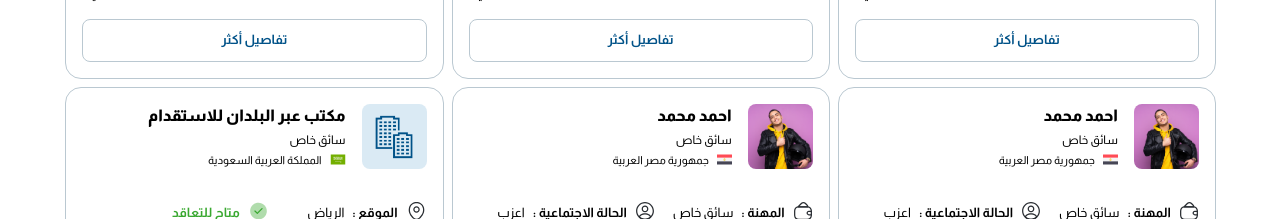
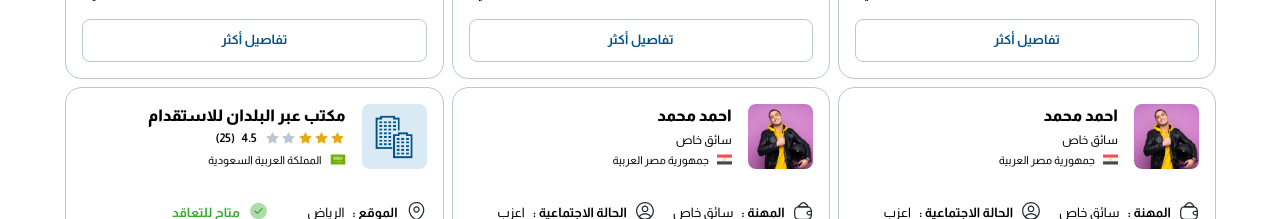
Before and after one commit to OmnikKhaled2121/Estkdam, a React (Vite) app: page /EstkdamOffices in a window 1280 px wide. Shown: the part 1515-1734 px from the top of the page. Built offline with nearby package versions, Linux system fonts and the light colour scheme.

Commit message:
add cards

```diff
--- a/src/components/OfficeCard.jsx
+++ b/src/components/OfficeCard.jsx
@@ -56,7 +56,7 @@ export default function OfficeCard() {
               lineHeight: "18px",
             }}
           >
-            سائق خاص
+            <Rate />
           </Box>
           <Box
             sx={{
@@ -315,8 +315,38 @@ export default function OfficeCard() {
 }
 
 function Rate() {
-  const x = [1, 2, 3, 4, 5];
-  return <Box>
-
-  </Box>;
+  const stars = [1, 2, 3, 4, 5];
+  return (
+    <Box sx={{ display: "flex   " }}>
+      {stars.map((star, index) => {
+        return (
+          <span key={index} style={{ padding: ".1rem" }}>
+            <svg
+              xmlns="http://www.w3.org/2000/svg"
+              width="13"
+              height="12"
+              viewBox="0 0 13 12"
+              fill="none"
+            >
+              <path
+                d="M6.50293 0.500008C6.41883 0.499502 6.33626 0.521745 6.26459 0.564216C6.19292 0.606688 6.13502 0.667687 6.09745 0.740295L4.55172 3.72325L0.881327 4.26827C0.799171 4.28052 0.722136 4.31449 0.658765 4.36641C0.595394 4.41832 0.548165 4.48616 0.522313 4.5624C0.496462 4.63863 0.493 4.72029 0.51231 4.79831C0.531621 4.87633 0.572949 4.94766 0.631712 5.0044L3.17063 7.4542L2.60519 10.9997C2.59254 11.079 2.60292 11.1602 2.63518 11.2342C2.66744 11.3081 2.72031 11.372 2.78793 11.4188C2.85554 11.4655 2.93526 11.4932 3.01823 11.4989C3.1012 11.5046 3.18417 11.488 3.25794 11.4509L6.5 9.81862L9.74206 11.4509C9.81583 11.488 9.8988 11.5046 9.98177 11.4989C10.0647 11.4932 10.1445 11.4655 10.2121 11.4188C10.2797 11.372 10.3326 11.3081 10.3648 11.2342C10.3971 11.1602 10.4075 11.079 10.3948 10.9997L9.82937 7.4542L12.3683 5.0044C12.4271 4.94766 12.4684 4.87633 12.4877 4.79831C12.507 4.72029 12.5035 4.63863 12.4777 4.5624C12.4518 4.48616 12.4046 4.41832 12.3412 4.36641C12.2779 4.31449 12.2008 4.28052 12.1187 4.26827L8.44828 3.72325L6.90255 0.740295C6.86543 0.668546 6.80844 0.608116 6.7379 0.565703C6.66737 0.52329 6.58604 0.500552 6.50293 0.500008Z"
+                fill={index < 3 ? "#E5AA17" : "#BAC8D1"}
+              />
+            </svg>
+          </span>
+        );
+      })}
+      <Box
+        sx={{
+          fontFamily: "Almarai",
+          fontSize: "12px",
+          fontWeight: "600",
+          lineHeight: "18px",
+          marginRight: ".5rem",
+        }}
+      >
+        <span>4.5</span> &nbsp; <span>(25)</span>
+      </Box>
+    </Box>
+  );
 }
```
